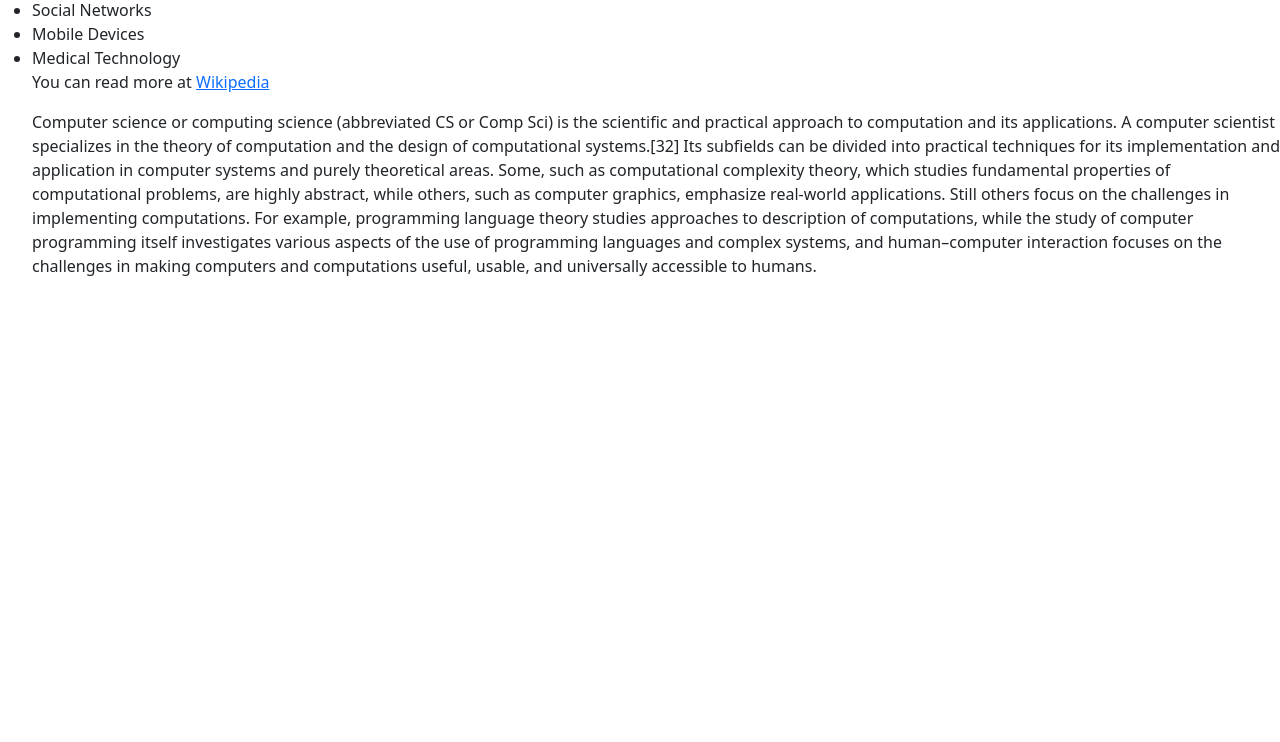
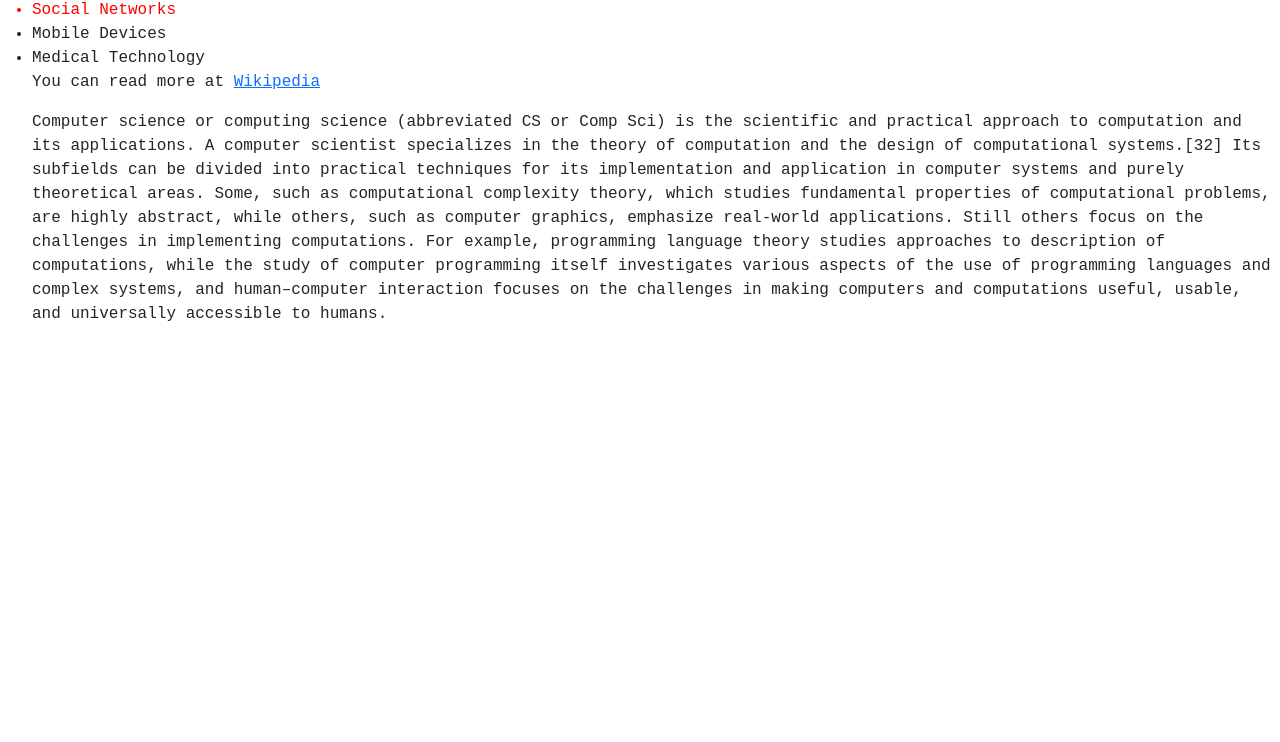
Before and after one commit to benw7/first-prog-practical, a plain HTML site: page index.html in a window 1280 px wide. Shown: the part 58-800 px from the top of the page. Drawn offline with nearby package versions, Linux system fonts and the light colour scheme.

Commit message:
Adding the style sheet into and change one line red for fun

```diff
--- a/index.html
+++ b/index.html
@@ -2,12 +2,13 @@
 <html lang="en">
     <head>
         <link href="https://cdn.jsdelivr.net/npm/bootstrap@5.1.3/dist/css/bootstrap.min.css" rel="stylesheet" integrity="sha384-1BmE4kWBq78iYhFldvKuhfTAU6auU8tT94WrHftjDbrCEXSU1oBoqyl2QvZ6jIW3" crossorigin="anonymous">
+        <link rel="stylesheet" href="style.css">
         <meta name="viewport" content="width=device-width, initial-scale=1">
     </head>
     <body>
         <h1 class="heading">Applications of Computing</h1>
         <ul>
-            <li>Social Networks</li>
+            <li class="cool_colours">Social Networks</li>
             <li>Mobile Devices</li>
             <li>Medical Technology</li>
             <p>You can read more at <a href="https://en.wikipedia.org/wiki/Computing">Wikipedia</a></p>
--- a/style.css
+++ b/style.css
@@ -5,3 +5,7 @@
 body {
     font-family: 'Courier New', Courier, monospace;
 }
+
+.cool_colours{
+    color: red;
+}
```
